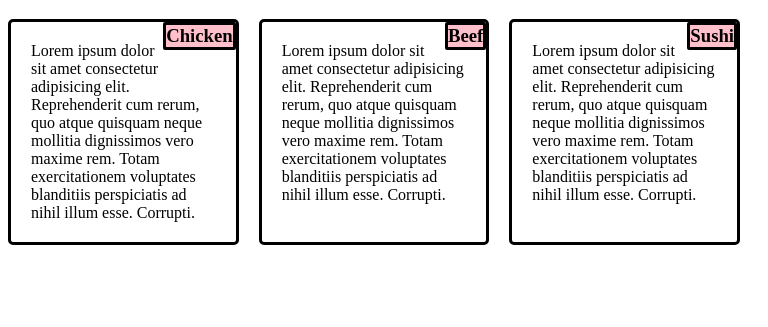
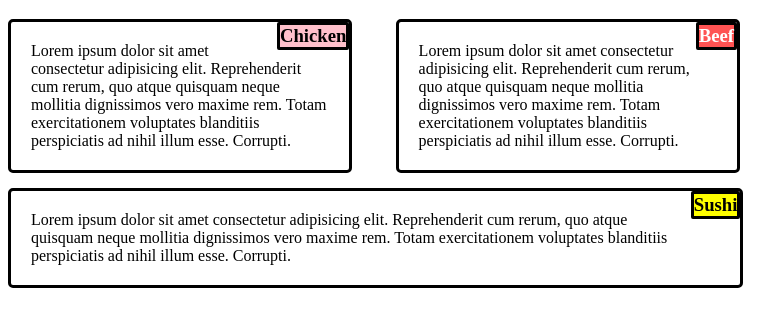
Before and after one commit to Kanix7/Coursera-test, a plain HTML site: page index.html in a window 768 px wide. Shown: the part 61-388 px from the top of the page. Drawn offline with Linux system fonts and the light colour scheme.

Commit message:
First Commit

```diff
--- a/style.css
+++ b/style.css
@@ -1,5 +1,3 @@
-* {
-}
 h1 {
   color: black;
   text-align: center;
@@ -33,7 +31,9 @@ h1 {
   border-style: solid;
   border-radius: 2px;
   float: right;
-  background-color: pink;
+  border-color: black;
+  background-color: rgb(255, 83, 83);
+  color: white;
 }
 .Beef p {
   margin: 20px;
@@ -48,11 +48,42 @@ h1 {
   border-style: solid;
   border-radius: 2px;
   float: right;
-  background-color: pink;
+  background-color: yellow;
 }
 .Sushi p {
   margin: 20px;
 }
 
-@media (min-width: ) {
+@media (min-width: 512px) and (max-width: 900px) {
+  .Box {
+    display: block;
+  }
+  .Chicken {
+    float: left;
+    height: 10%;
+    width: 45%;
+    margin-bottom: 15px;
+  }
+  .Beef {
+    float: right;
+    height: 10%;
+    width: 45%;
+    margin-bottom: 15px;
+  }
+  .Sushi {
+    clear: both;
+    height: 10%;
+    width: 97%;
+  }
 }
+@media (max-width: 511px) {
+  .Box {
+    display: block;
+  }
+  .Chicken {
+    margin-bottom: 20px;
+  }
+  .Beef {
+    margin-bottom: 20px;
+  }
+}
```
